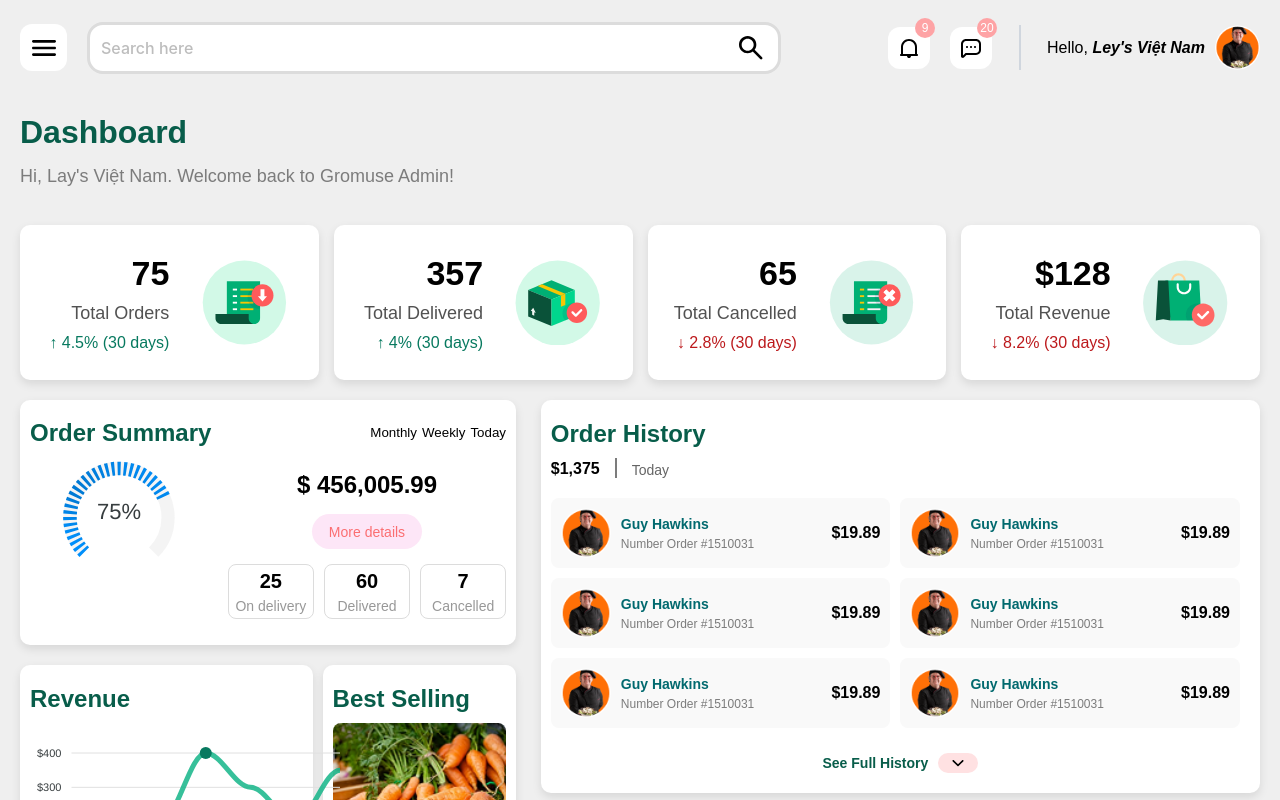
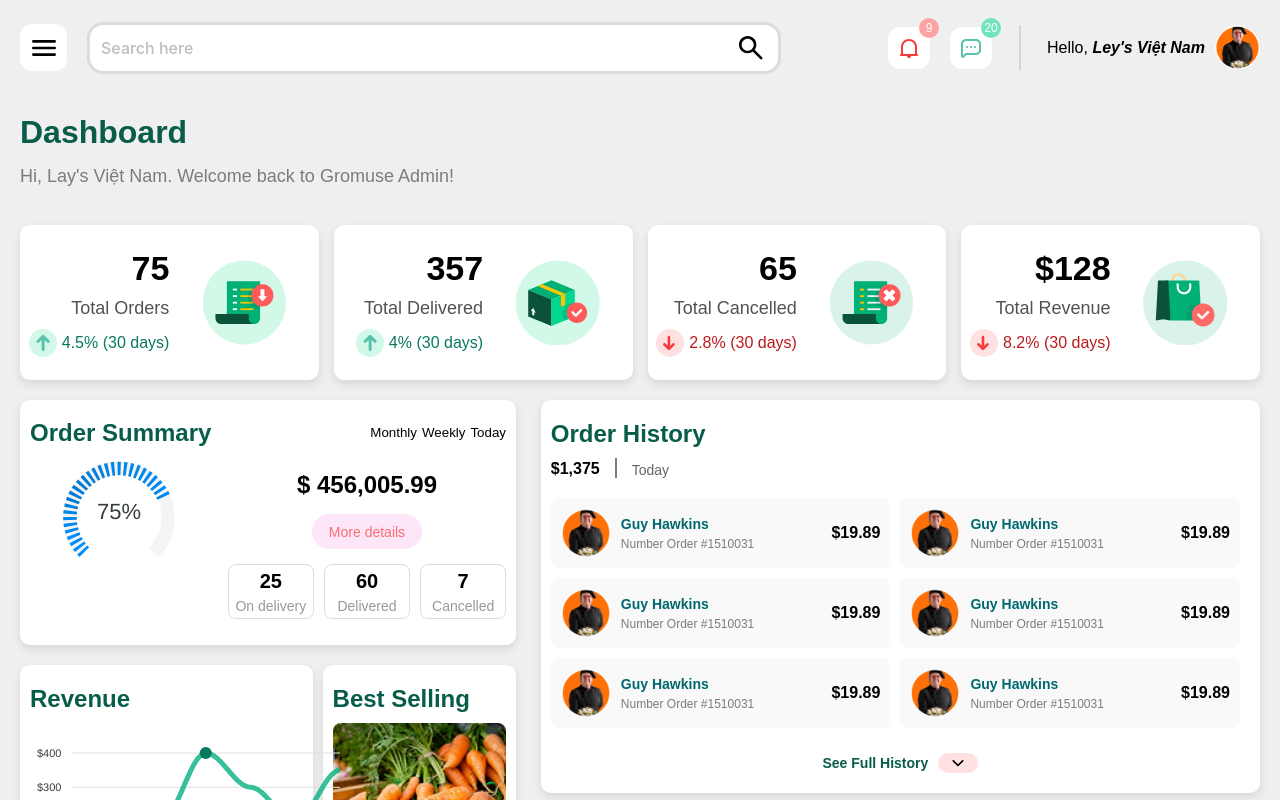
Before and after one commit to minhtuit104/Gromuse, a React (Vite) app in the folder frontend/: page /login in a window 1280 px wide. Built offline with nearby package versions, Linux system fonts and the light colour scheme.

Commit message:
feat: update icon and css again

```diff
--- a/frontend/src/pages/DashboardPage/Header/HeaderDashboard.tsx
+++ b/frontend/src/pages/DashboardPage/Header/HeaderDashboard.tsx
@@ -7,7 +7,6 @@ import IconNotifi from "../../../assets/images/icons/ic_notification.svg";
 import IconMess from "../../../assets/images/icons/ic_message.svg";
 import ImgAvatar from "../../../assets/images/imagePNG/Avatar.png";
 import SidebarShop from "../SideBarShop/SideBarShop";
-
 
 function HeaderDashboard() {
   const [search, setSearch] = useState("");
@@ -19,7 +18,7 @@ function HeaderDashboard() {
         <div className="header_menu" onClick={() => setOpenSideBar(true)}>
           <img src={IconMenu} alt="icon_menu" className="ic_32" />
         </div>
-                <SidebarShop open={openSideBar} onClose={() => setOpenSideBar(false)}/>
+        <SidebarShop open={openSideBar} onClose={() => setOpenSideBar(false)} />
         <div className="header_search">
           <TextInput
             placeholder="Search here"
@@ -40,17 +39,23 @@ function HeaderDashboard() {
       <div className="header_main_right">
         <div className="header_right_left">
           <div className="header_right_icon">
-                        <img src={IconNotifi} alt="icon_notifi" className="ic_24" />
-                        <span className="quantity">9</span>
+            <img
+              src={IconNotifi}
+              alt="icon_notifi"
+              className="ic_24 icon_notifi"
+            />
+            <span className="quantity_notifi">9</span>
           </div>
           <div className="header_right_icon">
-                        <img src={IconMess} alt="icon_notifi" className="ic_24" />
-                        <span className="quantity">20</span>
+            <img src={IconMess} alt="icon_mess" className="ic_24 icon_mess" />
+            <span className="quantity_mess">20</span>
           </div>
         </div>
         <div className="separator"></div>
         <div className="header_right_avatar">
-                    <p>Hello, <i>Ley's Việt Nam</i></p>
+          <p>
+            Hello, <i>Ley's Việt Nam</i>
+          </p>
           <img src={ImgAvatar} alt="avatar" />
         </div>
       </div>
--- a/frontend/src/pages/DashboardPage/Header/headerDashboard.css
+++ b/frontend/src/pages/DashboardPage/Header/headerDashboard.css
@@ -1,6 +1,6 @@
 @import url(../../../assets/css/styles.css);
 
-.header_main{
+.header_main {
   width: 100%;
   height: 75px;
   display: flex;
@@ -8,14 +8,14 @@
   align-items: center;
 }
 
-.header_main_left{
+.header_main_left {
   display: flex;
   align-items: center;
   width: 70%;
   gap: 20px;
 }
 
-.header_menu{
+.header_menu {
   width: 47px;
   height: 47px;
   border-radius: 12px;
@@ -26,26 +26,26 @@
   cursor: pointer;
 }
 
-.header_search{
+.header_search {
   width: 80%;
   display: flex;
   align-items: center;
 }
 
-.header_main_right{
+.header_main_right {
   display: flex;
   width: 30%;
   justify-content: space-between;
   align-items: center;
 }
 
-.header_right_left{
+.header_right_left {
   display: flex;
   gap: 20px;
   align-items: center;
 }
 
-.header_right_icon{
+.header_right_icon {
   width: 42px;
   height: 42px;
   border-radius: 12px;
@@ -57,34 +57,51 @@
   cursor: pointer;
 }
 
-.header_right_icon span{
+.header_right_icon .icon_notifi {
+  filter: brightness(0) saturate(100%) invert(45%) sepia(52%) saturate(7478%)
+    hue-rotate(340deg) brightness(98%) contrast(97%);
+}
+
+.header_right_icon .icon_mess {
+  filter: brightness(0) saturate(100%) invert(72%) sepia(40%) saturate(481%)
+    hue-rotate(118deg) brightness(89%) contrast(84%);
+}
+
+.header_right_icon span {
   width: 20px;
   height: 20px;
   border-radius: 50%;
   font-size: 12px;
   color: var(--white50);
-    background-color: var(--red300);
   position: absolute;
   top: -9px;
-    right: -17px;
+  right: -9px;
   display: flex;
   align-items: center;
   justify-content: center;
 }
 
-.header_main_right .separator{
+.header_right_icon .quantity_notifi {
+  background-color: var(--red300);
+}
+
+.header_right_icon .quantity_mess {
+  background-color: var(--green300);
+}
+
+.header_main_right .separator {
   height: 45px;
   width: 2px;
-    background-color: #D0D6DE;
+  background-color: #d0d6de;
 }
 
-.header_right_avatar{
+.header_right_avatar {
   display: flex;
   gap: 10px;
   align-items: center;
 }
 
-.header_right_avatar img{
+.header_right_avatar img {
   width: 45px;
   height: 45px;
   border-radius: 50%;
--- a/frontend/src/pages/DashboardPage/Layout/statCard/StatCard.tsx
+++ b/frontend/src/pages/DashboardPage/Layout/statCard/StatCard.tsx
@@ -1,6 +1,7 @@
-import React from 'react';
-import './statCard.css';
-
+import React from "react";
+import "./statCard.css";
+import IconIncrease from "../../../../assets/images/icons/Icon_upto.svg";
+import IconDecrease from "../../../../assets/images/icons/Icon_downto.svg";
 
 interface StatCardProps {
   icon: any;
@@ -12,22 +13,43 @@ interface StatCardProps {
   };
 }
 
-export const StatCard: React.FC<StatCardProps> = ({ icon, title, value, trend}) => {
-
+export const StatCard: React.FC<StatCardProps> = ({
+  icon,
+  title,
+  value,
+  trend,
+}) => {
   const isPositive = trend.value > 0;
 
   return (
-    <div className='card_container'>
+    <div className="card_container">
       <div className="card_container_left">
-            <h3 className='card_container_left_value'>{value}</h3>
-            <p className='card_container_left_title'>{title}</p>
-            <p className={`${isPositive ? 'card_left_paramete_reduce' : 'card_left_paramete_increase'}`}>
-                {isPositive ? '↑' : '↓'} {Math.abs(trend.value)}% {trend.label}
+        <h3 className="card_container_left_value">{value}</h3>
+        <p className="card_container_left_title">{title}</p>
+        <p
+          className={`${
+            isPositive
+              ? "card_left_paramete_reduce"
+              : "card_left_paramete_increase"
+          }`}
+        >
+          <div
+            className={`background_percent ${
+              isPositive ? "increase" : "decrease"
+            }`}
+          >
+            <img
+              src={isPositive ? IconIncrease : IconDecrease}
+              alt="iconchange"
+              className="ic_20"
+            />
+          </div>
+          {Math.abs(trend.value)}% {trend.label}
         </p>
       </div>
       <div className="card_container_right">
-            <img src={icon} alt="icon"/>
+        <img src={icon} alt="icon" />
       </div>
     </div>
-  )
-}
+  );
+};
--- a/frontend/src/pages/DashboardPage/Layout/statCard/statCard.css
+++ b/frontend/src/pages/DashboardPage/Layout/statCard/statCard.css
@@ -1,6 +1,6 @@
 @import url(../../../../assets/css/styles.css);
 
-.card_container{
+.card_container {
   width: calc(25% - 11.25px);
   height: 155px;
   display: flex;
@@ -9,7 +9,7 @@
   box-shadow: 0px 4px 10px rgba(0, 0, 0, 0.1);
 }
 
-.card_container_left{
+.card_container_left {
   width: 50%;
   display: flex;
   align-items: flex-end;
@@ -18,35 +18,67 @@
   gap: 10px;
 }
 
-.card_container_left_value{
+.card_container_left_value {
   font-size: 34px;
   font-weight: 700;
   color: var(--black50);
 }
 
-.card_container_left_title{
+.card_container_left_title {
   font-size: 18px;
   font-weight: 500;
   color: var(--white700);
 }
 
-.card_left_paramete_increase{
+.card_left_paramete_increase {
+  display: flex;
+  align-items: center;
   color: var(--red700);
 }
 
-.card_left_paramete_reduce{
+.card_left_paramete_reduce {
   color: var(--green700);
+  display: flex;
+  align-items: center;
 }
 
-.card_container_right{
+.card_container_right {
   width: 50%;
   display: flex;
   align-items: center;
   justify-content: center;
 }
 
-.card_container_right img{
+.card_container_right img {
   width: 85px;
   height: 85px;
   object-fit: cover;
 }
+
+.background_percent {
+  width: 28px;
+  height: 28px;
+  border-radius: 50%;
+  display: inline-flex;
+  align-items: center;
+  justify-content: center;
+  margin-right: 5px;
+}
+
+.background_percent.increase {
+  background-color: var(--green100);
+}
+
+.background_percent.increase img {
+  filter: brightness(0) saturate(100%) invert(72%) sepia(40%) saturate(481%)
+    hue-rotate(118deg) brightness(89%) contrast(84%);
+}
+
+.background_percent.decrease {
+  background-color: var(--red100);
+}
+
+.background_percent.decrease img {
+  filter: brightness(0) saturate(100%) invert(45%) sepia(52%) saturate(7478%)
+    hue-rotate(340deg) brightness(98%) contrast(97%);
+}
```
Also changed, not shown: frontend/src/pages/DashboardPage/SideBarShop/SideBarShop.tsx (+22 -16 lines), frontend/src/assets/images/icons/Icon_downto.svg (added), frontend/src/assets/images/icons/Icon_upto.svg (added). Lines whose indentation alone changed are shown as unchanged.
